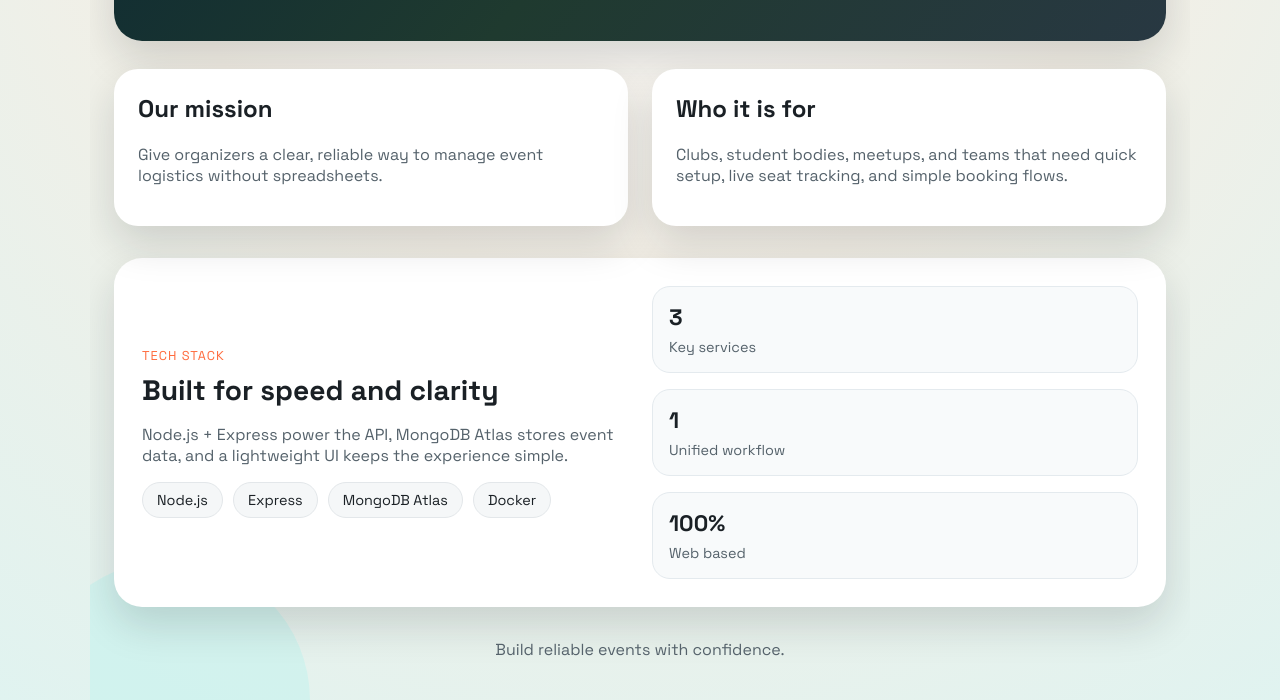
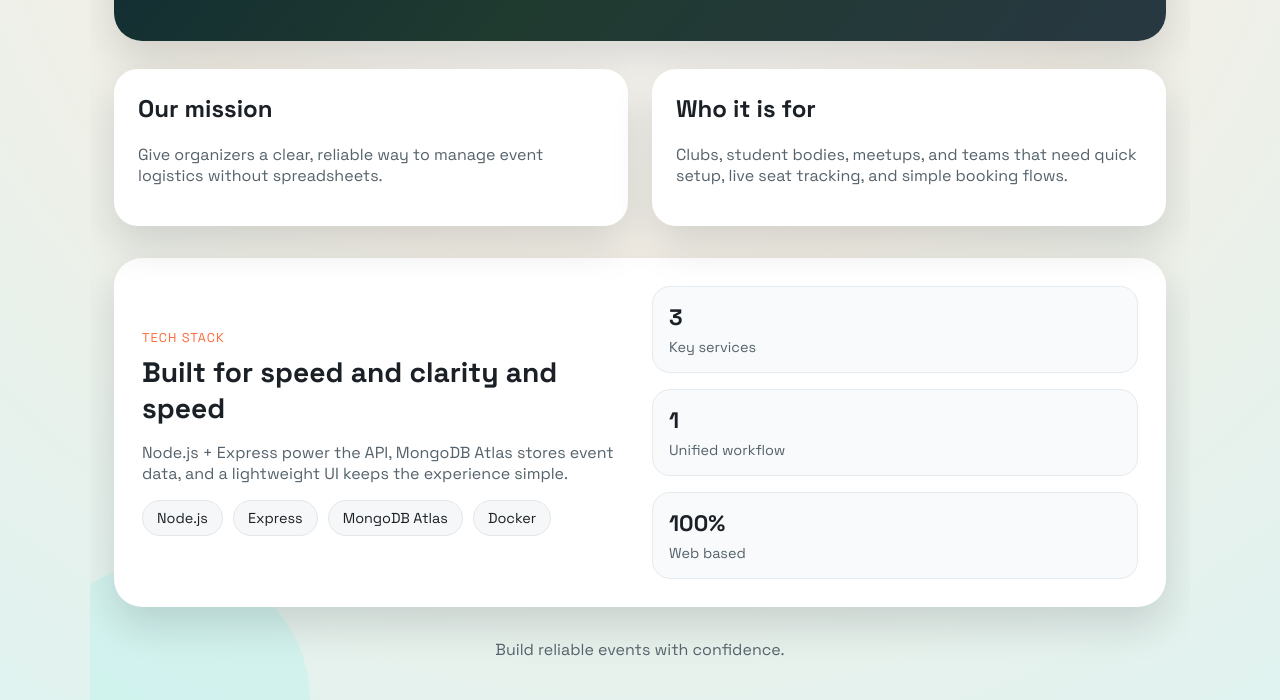
Before and after one commit to soujanya1513/devops_project, a website: page public/about.html in a window 1280 px wide. Shown: the part 224-924 px from the top of the page. Drawn offline with Linux system fonts and the light colour scheme.

Commit message:
Update section title to emphasize speed

```diff
--- a/public/about.html
+++ b/public/about.html
@@ -45,7 +45,7 @@
         <div class="band-inner">
           <div>
             <p class="section-label">Tech stack</p>
-            <h2 class="section-title">Built for speed and clarity</h2>
+            <h2 class="section-title">Built for speed and clarity and speed</h2>
             <p class="muted">
               Node.js + Express power the API, MongoDB Atlas stores event data,
               and a lightweight UI keeps the experience simple.
```
